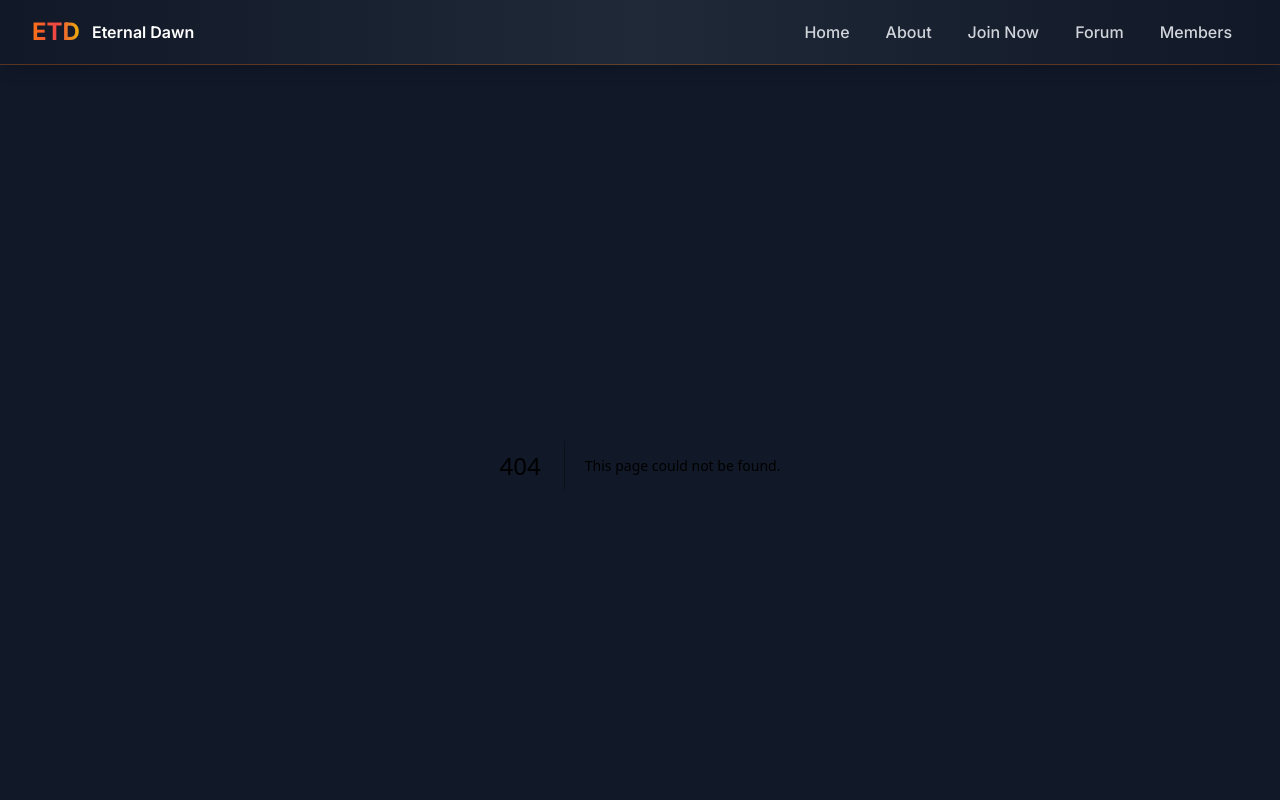
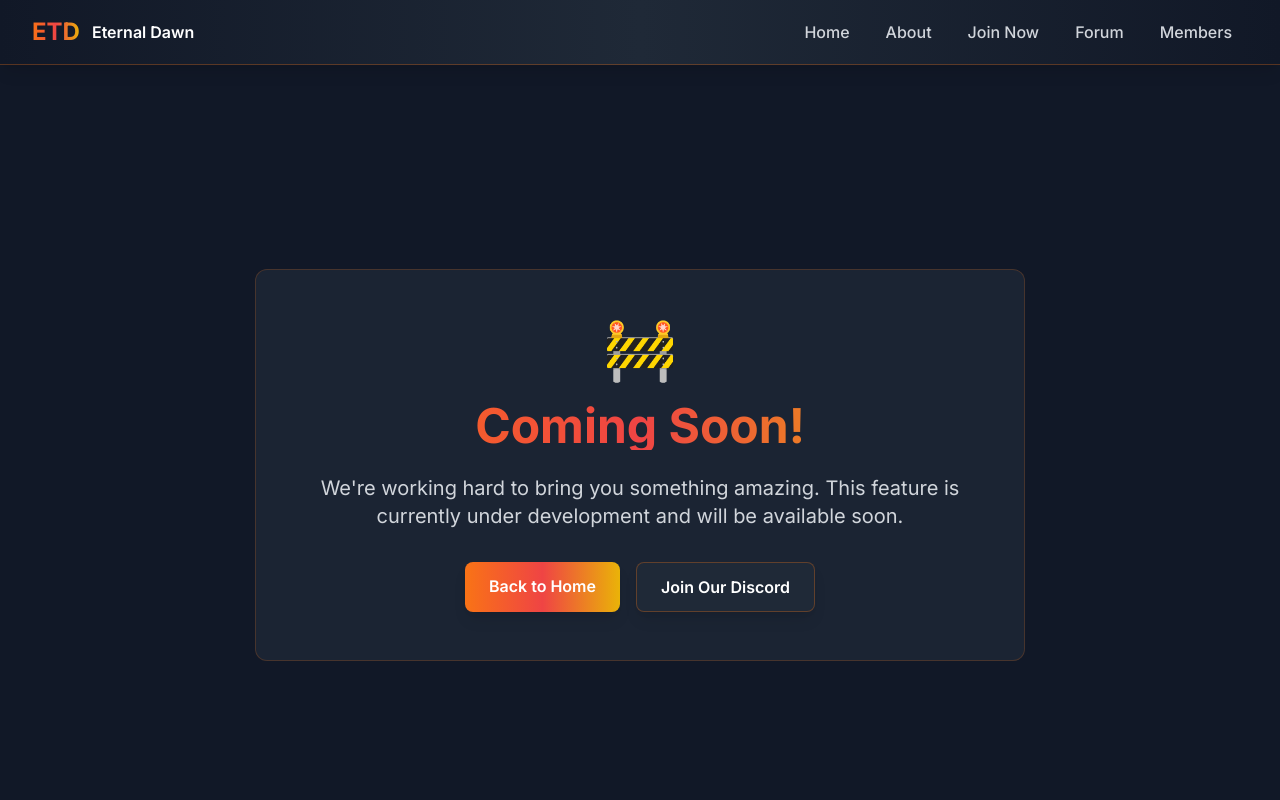
Before and after one commit to mstew87/eternal-dawn, a Next.js app: page /coming-soon in a window 1280 px wide. Before the commit this address had no page. Shown: the top 800 px of the page. Built offline with nearby package versions, Linux system fonts and the light colour scheme; a web font is replaced by a local one.

Commit message:
add coming soon page to prevent broken links

```diff
--- /dev/null
+++ b/src/app/coming-soon/page.tsx
@@ -0,0 +1,25 @@
+export default function ComingSoonPage() {
+  return (
+    <div className="min-h-screen bg-gray-900 flex items-center justify-center">
+      <div className="max-w-4xl mx-auto text-center px-4">
+        <div className="card p-12">
+          <div className="text-6xl mb-6">🚧</div>
+          <h1 className="text-4xl md:text-5xl font-bold mb-6 gradient-text">
+            Coming Soon!
+          </h1>
+          <p className="text-xl text-gray-300 mb-8 max-w-2xl mx-auto">
+            We're working hard to bring you something amazing. This feature is currently under development and will be available soon.
+          </p>
+          <div className="flex flex-col sm:flex-row gap-4 justify-center">
+            <a href="/" className="btn-primary">
+              Back to Home
+            </a>
+            <a href="https://discord.gg/eternaldawnetd" target="_blank" rel="noopener noreferrer" className="btn-secondary">
+              Join Our Discord
+            </a>
+          </div>
+        </div>
+      </div>
+    </div>
+  );
+}
--- a/src/components/layout/Footer.tsx
+++ b/src/components/layout/Footer.tsx
@@ -31,10 +31,10 @@ export default function Footer() {
             <h3 className="text-white font-semibold mb-6 text-lg">Quick Links</h3>
             <ul className="space-y-3">
               {[
-                { href: '/about', label: 'About Us' },
+                { href: '/coming-soon', label: 'About Us' },
                 { href: '/apply', label: 'Apply to Guild' },
-                { href: '/forum', label: 'Forum' },
-                { href: '/members', label: 'Members' }
+                { href: '/coming-soon', label: 'Forum' },
+                { href: '/coming-soon', label: 'Members' }
               ].map((link) => (
                 <li key={link.href}>
                   <Link
@@ -85,8 +85,8 @@ export default function Footer() {
           </p>
           <div className="flex space-x-8 mt-4 md:mt-0">
             {[
-              { href: '/privacy', label: 'Privacy Policy' },
-              { href: '/terms', label: 'Terms of Service' }
+              { href: '/coming-soon', label: 'Privacy Policy' },
+              { href: '/coming-soon', label: 'Terms of Service' }
             ].map((link) => (
               <Link
                 key={link.href}
--- a/src/components/layout/Header.tsx
+++ b/src/components/layout/Header.tsx
@@ -9,10 +9,10 @@ export default function Header() {
 
   const navItems = [
     { label: 'Home', href: '/' },
-    { label: 'About', href: '/about' },
+    { label: 'About', href: '/coming-soon' },
     { label: 'Join Now', href: '/apply' },
-    { label: 'Forum', href: '/forum' },
-    { label: 'Members', href: '/members' },
+    { label: 'Forum', href: '/coming-soon' },
+    { label: 'Members', href: '/coming-soon' },
   ];
 
   return (
```
